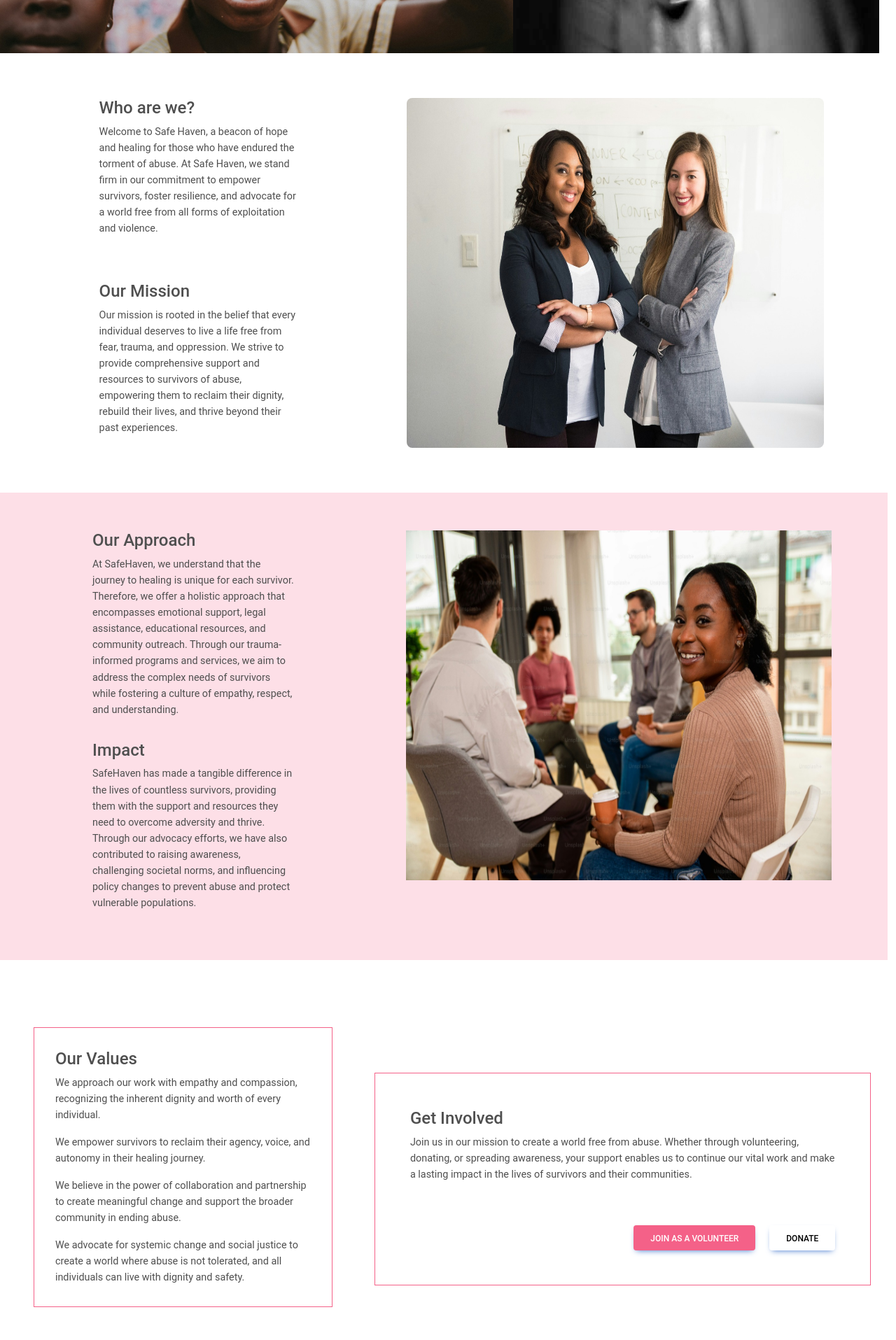
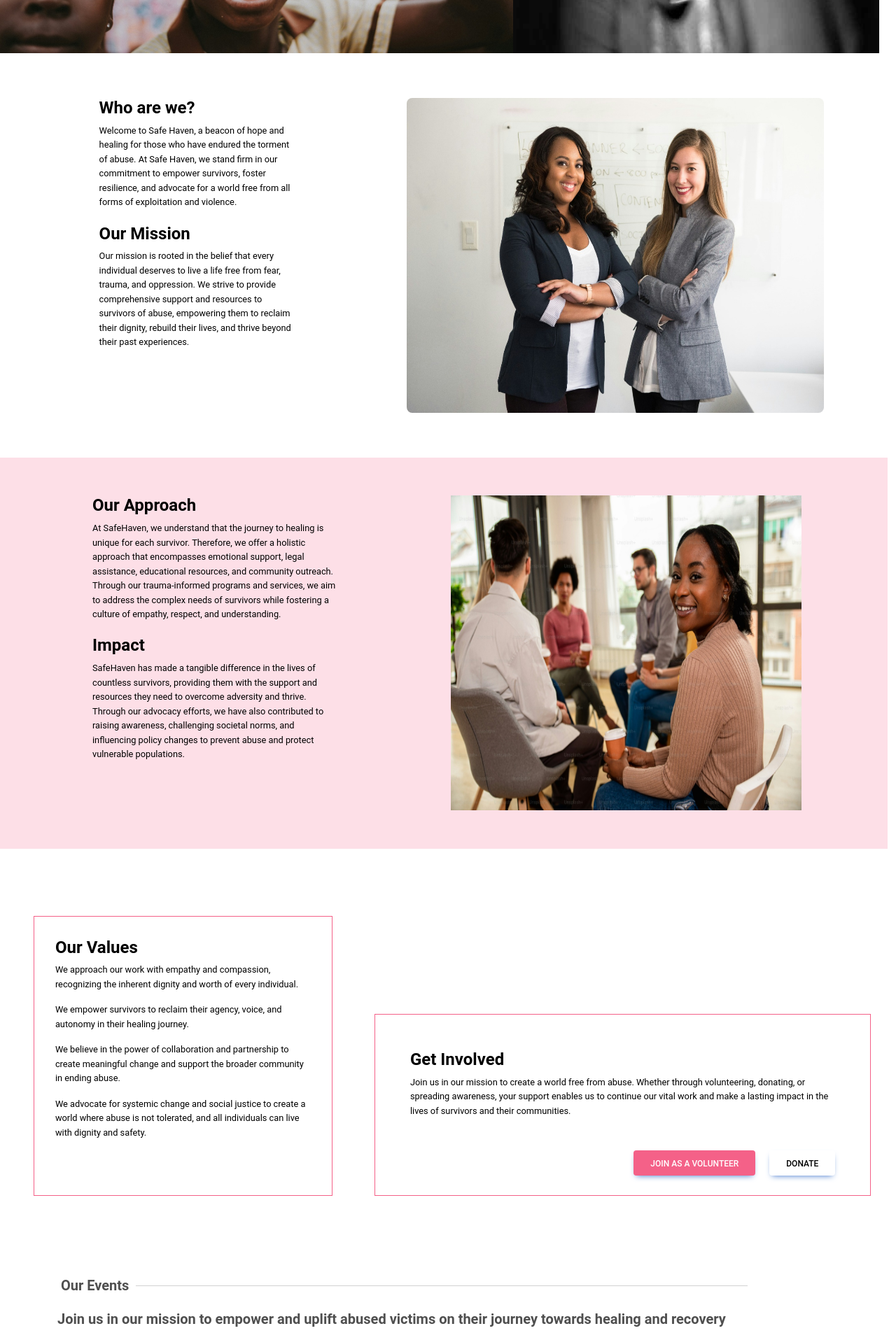
Before and after one commit to DIANAAJAMBO/SafeHaven, a React (Vite) app: page /aboutus in a window 1280 px wide. Shown: the part 420-2335 px from the top of the page at 70% size. Built offline with nearby package versions, Linux system fonts and the light colour scheme.

Commit message:
Add responsiveness for large screens

```diff
--- a/src/components/Navbar.jsx
+++ b/src/components/Navbar.jsx
@@ -16,7 +16,7 @@ const NavbarComponent = () => {
                     alt="Logo"
                 />
             </Navbar.Brand>
-            <Navbar.Toggle aria-controls="basic-navbar-nav text-black" />
+            <Navbar.Toggle aria-controls="basic-navbar-nav" />
             <Navbar.Collapse id="basic-navbar-nav">
                 <div className="d-flex justify-content-center w-100">
                     <Nav className="">
--- a/src/components/Ourevents.jsx
+++ b/src/components/Ourevents.jsx
@@ -16,7 +16,7 @@ const Ourevents = () => {
                     <p style={{ fontSize: '20px' }}><b>Join us in our mission to empower and uplift abused victims on their journey towards healing and recovery</b></p>
                 </Row>
                 <Row >
-                    <Col className="p-5" style={{ width: '60%', height: '200px', backgroundColor: '#A73554', borderRadius: '20px' }}>
+                    <Col className="p-5" style={{ height: '200px', backgroundColor: '#A73554', borderRadius: '20px' }}>
                         <Row>
                             <Col md={2} style={{ color: 'white' }}>
                                 <p style={{ fontWeight: '' }}><b>13</b></p>
@@ -37,7 +37,7 @@ const Ourevents = () => {
                         </Row>
 
                     </Col>
-                    <Col className="p-5" style={{ width: '60%', height: '200px', backgroundColor: '#A73554', borderRadius: '20px', marginLeft:'20px' }}>
+                    <Col className="p-5" style={{  height: '200px', backgroundColor: '#A73554', borderRadius: '20px', marginLeft:'20px' }}>
                         <Row>
                             <Col md={2} style={{ color: 'white' }}>
                                 <p style={{ fontWeight: '' }}><b>25</b></p>
--- a/src/components/Volunteerform.jsx
+++ b/src/components/Volunteerform.jsx
@@ -27,8 +27,8 @@ const Volunteerform = ({ showModal, handleCloseModal }) => {
                     </Form>
                 </Modal.Body>
                 <Modal.Footer>
-                    <div className="d-flex justify-content-center">
-                        <Button variant="secondary" onClick={handleCloseModal} style={{ backgroundColor: 'rgba(244, 97, 136, 1)'}}>
+                    <div className="m-auto">
+                        <Button onClick={handleCloseModal} style={{ backgroundColor: 'rgba(244, 97, 136, 1)', color:'white'}}>
                             JOIN
                         </Button>
                     </div>
--- a/src/components/Whatwedo.jsx
+++ b/src/components/Whatwedo.jsx
@@ -1,11 +1,11 @@
 import React from 'react'
 import { Row, Col, Container, Button } from 'react-bootstrap';
-import Image1 from '../assets/Image1.jpg'
 import Woman from '../assets/woman.png'
 import { RiPsychotherapyLine } from "react-icons/ri";
 import { GoLaw } from "react-icons/go";
 import { CiMedicalClipboard } from "react-icons/ci";
 import { SlSupport } from "react-icons/sl";
+
 
 const Whatwedo = () => {
     return (
--- a/src/index.css
+++ b/src/index.css
@@ -13,6 +13,7 @@
 .navbar .nav-link:hover {
   background-color: purple !important;
   color: white !important;
+  border-radius: 5px;
 }
 
 
@@ -221,6 +222,10 @@
 
 }
 
+.services p{
+  margin-left: 2%;
+}
+
 
 /* Styles for big devices */
 @media (min-width: 1024px) {
@@ -235,7 +240,7 @@
 
   .loginpic{
     height: 100vh;
-
+    width:100%;
   }
 
   .loginform{
@@ -264,6 +269,9 @@
     border-radius: 8px;
     margin-left: 10%;
   }
+  .aboutuscontent{
+    margin-top: 15%;
+  }
 
 }
 
@@ -284,4 +292,6 @@
    width:50vw;
   }
 
+
+
 }
--- a/src/pages/Aboutus.jsx
+++ b/src/pages/Aboutus.jsx
@@ -5,6 +5,7 @@ import Hand from '../assets/hand.jpeg'
 import Twowomen from '../assets/twowomen.jpeg'
 import Meeting from '../assets/meeting.jpeg'
 import Volunteerform from '../components/Volunteerform';
+import Ourevents from '../components/Ourevents'
 
 const Aboutus = () => {
   const [showModal, setShowModal] = useState(false);
@@ -19,8 +20,8 @@ const Aboutus = () => {
   };
 
   return (
-
-    <Container fluid className="d-flex flex-column justify-content-center mt-3" >
+    <>
+     <Container fluid className="d-flex flex-column justify-content-center mt-3" >
       <Row>
         <Row className="" >
           <Col className='p-0' md={7} >
@@ -34,54 +35,54 @@ const Aboutus = () => {
             </div>
           </Col>
         </Row>
-        <Row className="mt-5">
+        <Row className="mt-5 text-black">
           <Col className='p-3' md={6} style={{ marginLeft: '10%', width: '25%' }}>
             <Row>
-              <h4>Who are we?</h4>
-              <p style={{ fontSize: '.9rem' }}> Welcome to Safe Haven, a beacon of hope and healing for those who have endured the torment of abuse. At Safe Haven, we stand firm in our commitment to empower survivors, foster resilience, and advocate for a world free from all forms of exploitation and violence.</p>
+              <h4><b>Who are we?</b></h4>
+              <p style={{ fontSize: '.8rem' }}> Welcome to Safe Haven, a beacon of hope and healing for those who have endured the torment of abuse. At Safe Haven, we stand firm in our commitment to empower survivors, foster resilience, and advocate for a world free from all forms of exploitation and violence.</p>
             </Row>
-            <Row className="mt-5">
-              <h4>Our Mission</h4>
-              <p style={{ fontSize: '.9rem' }}>Our mission is rooted in the belief that every individual deserves to live a life free from fear, trauma, and oppression. We strive to provide comprehensive support and resources to survivors of abuse, empowering them to reclaim their dignity, rebuild their lives, and thrive beyond their past experiences.</p>
+            <Row className="mt-1">
+              <h4><b>Our Mission</b></h4>
+              <p style={{ fontSize: '.8rem' }}>Our mission is rooted in the belief that every individual deserves to live a life free from fear, trauma, and oppression. We strive to provide comprehensive support and resources to survivors of abuse, empowering them to reclaim their dignity, rebuild their lives, and thrive beyond their past experiences.</p>
             </Row>
           </Col>
           <Col className='p-3' md={6} style={{ marginLeft: '10%' }}>
             <div style={{}}>
-              <img src={Twowomen} alt="Hand" style={{ height: '500px', width: '100%', borderRadius: '8px' }} />
+              <img src={Twowomen} alt="Hand" style={{ height: '450px', width: '100%', borderRadius: '8px' }} />
             </div>
           </Col>
         </Row>
-        <Row className="mt-5" style={{ backgroundColor: 'rgba(244, 97, 136, 0.2)', padding: '3% 0' }}>
-          <Col className='p-3' md={6} style={{ marginLeft: '10%', width: '25%' }}>
+        <Row className="mt-5 text-black" style={{ backgroundColor: 'rgba(244, 97, 136, 0.2)', padding: '3% 0' }}>
+          <Col className='p-3' md={7} style={{ marginLeft: '10%', width: '30%' }}>
             <Row>
-              <h4>Our Approach</h4>
-              <p style={{ fontSize: '.9rem' }}> At SafeHaven, we understand that the journey to healing is unique for each survivor. Therefore, we offer a holistic approach that encompasses emotional support, legal assistance, educational resources, and community outreach. Through our trauma-informed programs and services, we aim to address the complex needs of survivors while fostering a culture of empathy, respect, and understanding.</p>
+              <h4><b>Our Approach</b></h4>
+              <p style={{ fontSize: '.8rem'}}> At SafeHaven, we understand that the journey to healing is unique for each survivor. Therefore, we offer a holistic approach that encompasses emotional support, legal assistance, educational resources, and community outreach. Through our trauma-informed programs and services, we aim to address the complex needs of survivors while fostering a culture of empathy, respect, and understanding.</p>
             </Row>
-            <Row className="mt-3">
-              <h4 >Impact</h4>
-              <p style={{ fontSize: '.9rem' }}> SafeHaven has made a tangible difference in the lives of countless survivors, providing them with the support and resources they need to overcome adversity and thrive. Through our advocacy efforts, we have also contributed to raising awareness, challenging societal norms, and influencing policy changes to prevent abuse and protect vulnerable populations.</p>
+            <Row className="mt-1">
+              <h4><b>Impact</b></h4>
+              <p style={{ fontSize: '.8rem' }}> SafeHaven has made a tangible difference in the lives of countless survivors, providing them with the support and resources they need to overcome adversity and thrive. Through our advocacy efforts, we have also contributed to raising awareness, challenging societal norms, and influencing policy changes to prevent abuse and protect vulnerable populations.</p>
             </Row>
           </Col>
-          <Col className='p-3' md={6} style={{ marginLeft: '10%' }}>
+          <Col className='p-3' md={5} style={{ marginLeft: '10%' }}>
             <div style={{}}>
-              <img src={Meeting} alt="Hand" style={{ height: '500px', width: '100%' }} />
+              <img src={Meeting} alt="Hand" style={{ height: '450px', width: '100%' }} />
             </div>
           </Col>
         </Row>
-        <Row className='mt-5'>
+        <Row className='mt-5 text-black'>
           <Col md={5} className='p-5' style={{ marginLeft: '', marginTop: '' }}>
-            <div style={{ border: '1px solid rgba(244, 97, 136, 1)', height: '50vh', padding: '7%' }}>
-              <h4>Our Values</h4>
-              <p style={{ fontSize: '.9rem' }}> We approach our work with empathy and compassion, recognizing the inherent dignity and worth of every individual.</p>
-              <p style={{ fontSize: '.9rem' }}> We empower survivors to reclaim their agency, voice, and autonomy in their healing journey.</p>
-              <p style={{ fontSize: '.9rem' }}> We believe in the power of collaboration and partnership to create meaningful change and support the broader community in ending abuse.</p>
-              <p style={{ fontSize: '.9rem' }}> We advocate for systemic change and social justice to create a world where abuse is not tolerated, and all individuals can live with dignity and safety.</p>
+            <div style={{ border: '1px solid rgba(244, 97, 136, 1)', height: '400px', padding: '7%' }}>
+              <h4><b>Our Values</b></h4>
+              <p style={{ fontSize: '.8rem' }}> We approach our work with empathy and compassion, recognizing the inherent dignity and worth of every individual.</p>
+              <p style={{ fontSize: '.8rem' }}> We empower survivors to reclaim their agency, voice, and autonomy in their healing journey.</p>
+              <p style={{ fontSize: '.8rem' }}> We believe in the power of collaboration and partnership to create meaningful change and support the broader community in ending abuse.</p>
+              <p style={{ fontSize: '.8rem' }}> We advocate for systemic change and social justice to create a world where abuse is not tolerated, and all individuals can live with dignity and safety.</p>
             </div>
           </Col>
-          <Col md={7} style={{ marginTop: '9%' }}>
+          <Col md={7} style={{}} className='aboutuscontent'>
             <div style={{
               border: '1px solid rgba(244, 97, 136, 1)',
-              height: '38vh',
+              height: '260px',
               width: '100%',
               padding: '7%',
               display: 'flex',
@@ -89,8 +90,8 @@ const Aboutus = () => {
               justifyContent: 'space-between'
             }}>
               <div>
-                <h4>Get Involved</h4>
-                <p style={{ fontSize: '.9rem' }}> Join us in our mission to create a world free from abuse. Whether through volunteering, donating, or spreading awareness, your support enables us to continue our vital work and make a lasting impact in the lives of survivors and their communities.</p>
+                <h4><b>Get Involved</b></h4>
+                <p style={{ fontSize: '.8rem' }}> Join us in our mission to create a world free from abuse. Whether through volunteering, donating, or spreading awareness, your support enables us to continue our vital work and make a lasting impact in the lives of survivors and their communities.</p>
               </div>
               <div style={{ display: 'flex', gap: '20px', marginLeft: 'auto' }}>
                 <Button style={{ backgroundColor: 'rgba(244, 97, 136, 1)', marginTop: '30px' }} onClick={handleShowModal}>Join as a volunteer</Button>
@@ -99,9 +100,12 @@ const Aboutus = () => {
             </div>
           </Col>
         </Row>
+
       </Row>
       <Volunteerform showModal={showModal} handleCloseModal={handleCloseModal} />
     </Container>
+    <Ourevents/></>
+
 
   )
 }
```
Also changed, not shown: src/pages/Contactus.jsx (+4 -11 lines), src/pages/Login.jsx (+4 -3 lines), src/pages/Services.jsx (+49 -21 lines), src/pages/Signup.jsx (+10 -9 lines), src/assets/womanworried.png (added).
